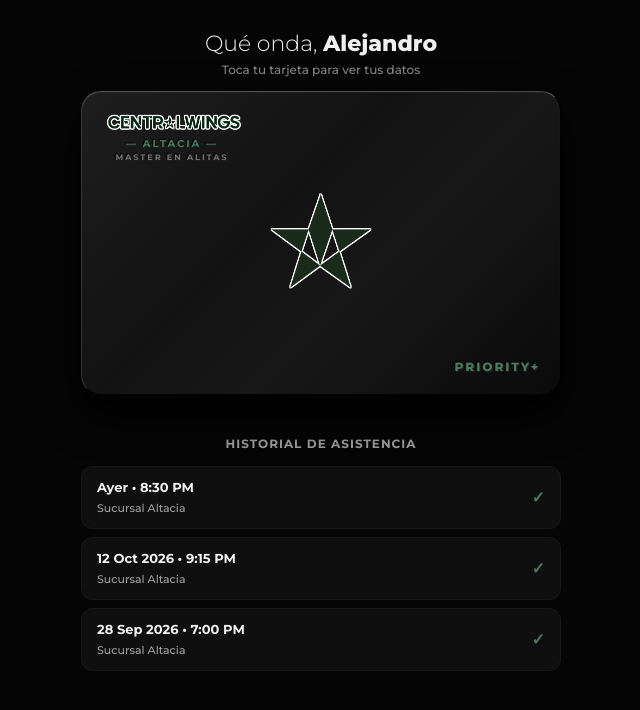
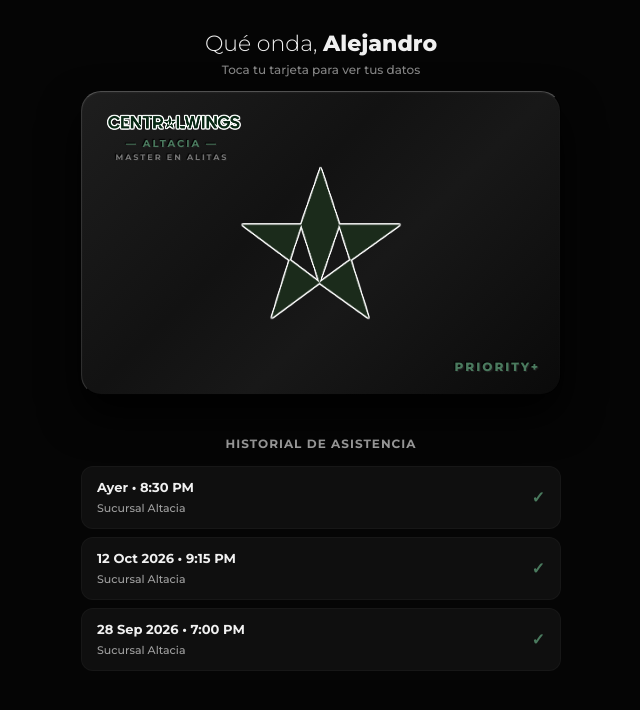
Before and after one commit to CW-PRIORITY/PORTAL-CLIENTE, a plain HTML site: page index.html in a window 1280 px wide. Shown: the whole page, without its empty margins (319-959 px from the left). Drawn offline with Linux system fonts and the light colour scheme.

Commit message:
Update index.html

```diff
--- a/index.html
+++ b/index.html
@@ -41,17 +41,17 @@
         .saludo-vip span { font-weight: 800; color: var(--texto-blanco); }
 
         /* =========================================
-           MOTOR 3D Y TARJETA
+           MOTOR 3D ESTRICTO (A PRUEBA DE SALTOS)
         ========================================= */
         .escena-3d {
             width: 100%;
-            /* Proporción exacta de una tarjeta de crédito */
-            aspect-ratio: 1.58;
-            min-height: 240px;
-            perspective: 1200px; /* Profundidad 3D */
+            /* El padding hack asegura que NUNCA colapse y mantenga la proporción 1.58 */
+            padding-bottom: 63.3%;
+            position: relative;
+            perspective: 1200px;
             margin-bottom: 10px;
 
-            /* Animación de flote infinito invitando al clic */
+            /* Animación de flote infinito continua */
             animation: flotar 4s ease-in-out infinite;
         }
 
@@ -61,28 +61,26 @@
         }
 
         .tarjeta-3d {
+            position: absolute;
+            top: 0; left: 0;
             width: 100%;
             height: 100%;
-            position: relative;
-            transition: transform 0.9s cubic-bezier(0.175, 0.885, 0.32, 1.275); /* Giro con rebote suave */
+            transition: transform 0.9s cubic-bezier(0.175, 0.885, 0.32, 1.275);
             transform-style: preserve-3d;
             cursor: pointer;
         }
 
-        /* Clase que se activa con JS para girarla */
         .tarjeta-3d.girada {
             transform: rotateY(180deg);
         }
 
-        /* Base para ambas caras (Metal pesado) */
         .cara-tarjeta {
             position: absolute;
+            top: 0; left: 0;
             width: 100%;
             height: 100%;
-            backface-visibility: hidden; /* Oculta la cara que queda atrás */
+            backface-visibility: hidden;
             -webkit-backface-visibility: hidden;
-
-            /* Efecto Metal Cepillado (Se aplica al frente y al dorso) */
             background: linear-gradient(135deg, #1e1e1e 0%, #121212 40%, #181818 60%, #0a0a0a 100%);
             border-radius: 20px;
             border-top: 1px solid rgba(255, 255, 255, 0.25);
@@ -94,14 +92,8 @@
         }
 
         /* =========================================
-           CARA FRENTE (LA FÍSICA)
+           CARA FRENTE
         ========================================= */
-        .frente {
-            display: flex;
-            position: relative;
-        }
-
-        /* Animación de reflejo de luz barriendo la tarjeta */
         .frente::after {
             content: ''; position: absolute; top: 0; left: -150%;
             width: 50%; height: 100%;
@@ -117,7 +109,6 @@
             100% { left: 200%; }
         }
 
-        /* Elementos del Frente */
         .frente-top-left {
             position: absolute;
             top: 20px; left: 20px;
@@ -128,8 +119,7 @@
 
         .frente-top-left .texto-grabado {
             font-size: 8px; font-weight: 700; letter-spacing: 2px;
-            color: #777; /* Gris metálico */
-            /* Efecto de texto sumido (grabado en láser) */
+            color: #777;
             text-shadow: -1px -1px 1px #000, 1px 1px 1px #222;
             text-transform: uppercase;
         }
@@ -139,8 +129,13 @@
             position: absolute;
             top: 50%; left: 50%;
             transform: translate(-50%, -50%);
+            display: flex;
+            justify-content: center;
+            align-items: center;
         }
-        .frente-centro img { width: 100px; height: auto; }
+
+        /* ¡ESTRELLA AUMENTADA! */
+        .frente-centro img { width: 160px; height: auto; }
 
         .frente-bottom-right {
             position: absolute;
@@ -154,7 +149,7 @@
            CARA DORSO (EL DASHBOARD)
         ========================================= */
         .dorso {
-            transform: rotateY(180deg); /* Volteada por defecto para quedar atrás */
+            transform: rotateY(180deg);
             padding: 20px;
             display: flex;
             flex-direction: column;
@@ -235,11 +230,9 @@
             <p style="font-size: 12px; color: #888; margin-top: 5px;">Toca tu tarjeta para ver tus datos</p>
         </div>
 
-        <!-- ESCENA 3D (LA MAGIA EMPIEZA AQUÍ) -->
         <div class="escena-3d">
             <div class="tarjeta-3d" id="tarjetaPriority">
 
-                <!-- CARA FRENTE (Replica de la tarjeta física) -->
                 <div class="cara-tarjeta frente">
 
                     <div class="frente-top-left">
@@ -257,7 +250,6 @@
                     </div>
                 </div>
 
-                <!-- CARA DORSO (Dashboard Interactivo) -->
                 <div class="cara-tarjeta dorso">
 
                     <div class="estadisticas-container">
@@ -283,7 +275,6 @@
                     </div>
 
                     <div class="contenedor-botones">
-                        <!-- El 'onclick' previene que al picar el botón la tarjeta se quiera voltear de nuevo -->
                         <button class="btn-accion" onclick="event.stopPropagation(); alert('Sección en construcción');">
                             <img src="ICON_ESTRELLACW_VDEOSC.png" alt="Beneficios" class="contorno-solido">
                             BENEFICIOS
@@ -328,31 +319,20 @@
 
     </div>
 
-    <!-- SCRIPT DEL GIRO 3D Y VIBRACIÓN -->
+    <!-- SCRIPT CORREGIDO SIN BRINCOS -->
     <script>
         const tarjeta = document.getElementById('tarjetaPriority');
         let yaSeVolteo = false;
 
         tarjeta.addEventListener('click', () => {
-            // Solo ejecuta la animación si no se ha volteado antes
             if (!yaSeVolteo) {
-
-                // 1. Efecto Háptico (Vibración de 50ms)
-                // Funciona perfecto en dispositivos Android
                 if (navigator.vibrate) {
                     navigator.vibrate(50);
                 }
-
-                // 2. Dispara el Giro 3D
                 tarjeta.classList.add('girada');
-
-                // 3. Activa el candado (Ya no se puede voltear)
                 yaSeVolteo = true;
-
-                // Opción extra: Detener la animación de "flote" para que el dashboard se quede fijo y fácil de leer
-                setTimeout(() => {
-                    document.querySelector('.escena-3d').style.animation = 'none';
-                }, 900); // 900ms es lo que tarda la transición del giro
+                // Eliminamos la orden que mataba la animación.
+                // ¡Ahora la tarjeta gira y sigue flotando viva y elegante!
             }
         });
     </script>
```
